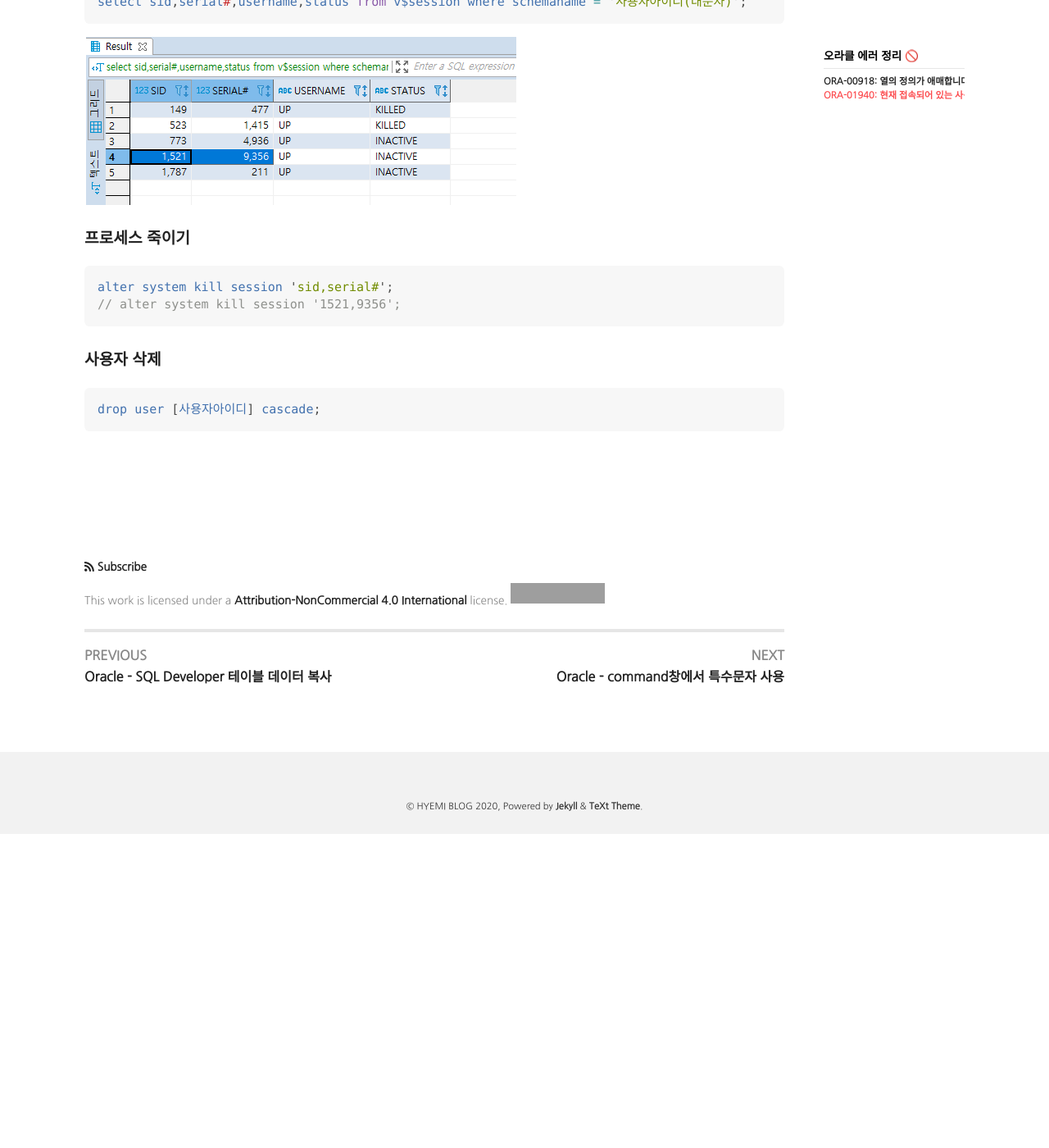
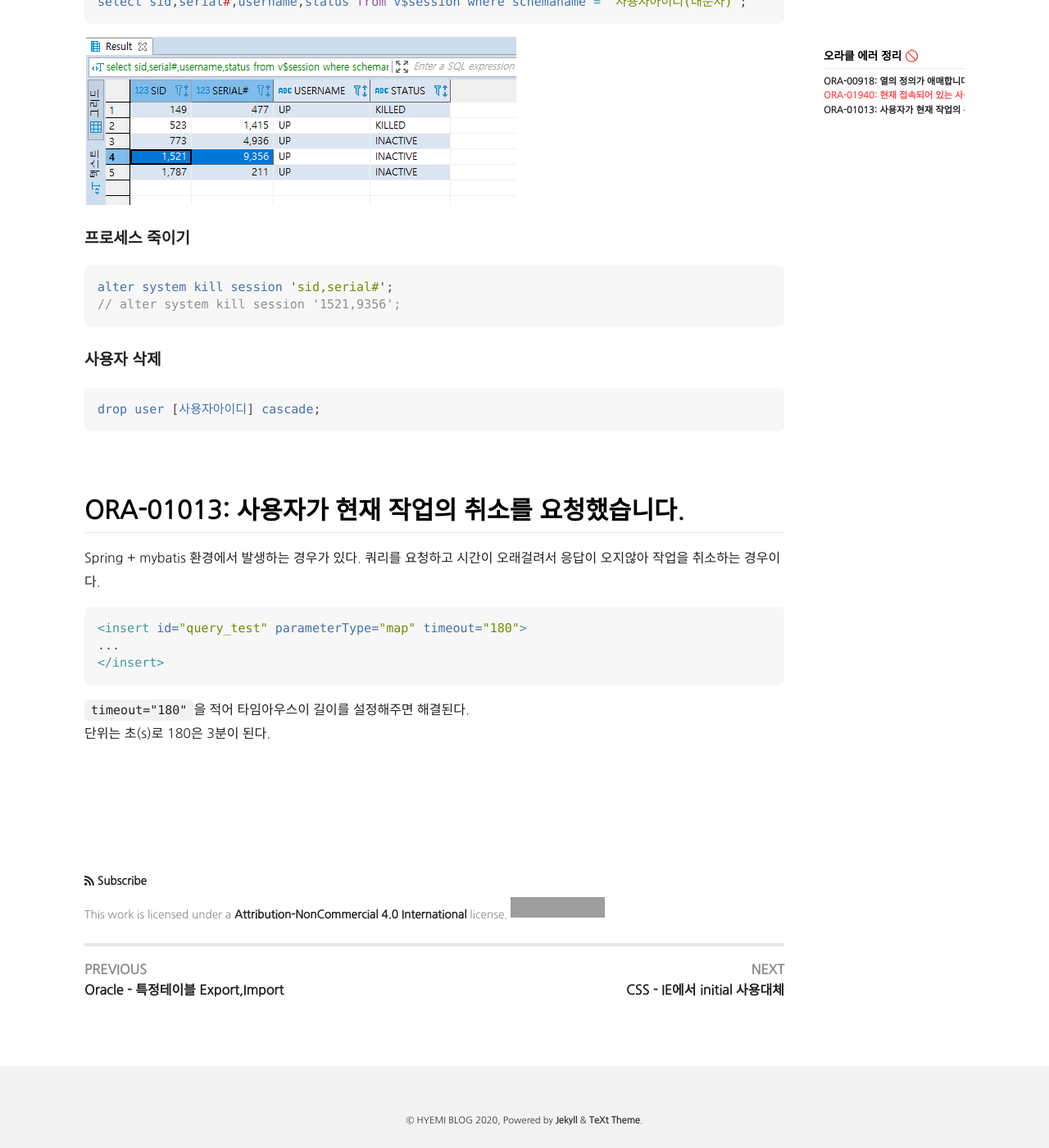
Before and after one commit to hhyemi/hhyemi.github.io, a Jekyll site: the page built from _posts/2020-10-25-oracleerror.md, in a window 1280 px wide and 1400 px high, scrolled down 840 px. Shown: the whole window at 82% size. Built offline with Jekyll 4.4.1, drawn with Linux system fonts in a browser that asks for light colours; nearby versions of some CDN libraries; emoji names are drawn with the system emoji font; comment, search, counter and statistics services are not loaded; before the commit the page ends 1857 px from its top, so only the background shows below that; some of the changed text lies outside the part shown; grey boxes are pictures that could not be loaded.

Commit message:
Update and rename 2020-10-25-10251650.md to 2020-10-25-oracleerror.md

````diff
--- a/_posts/2020-10-25-10251650.md
+++ b/_posts/2020-10-25-oracleerror.md
@@ -2,7 +2,7 @@
 title: Oracle - Error 정리 (ORA-)
 tags: oracle
 key: page-202010251651
-summary : 자주 일어나는 Oracle Error를 정리해보자
+summary : 자주 일어나는 Oracle Error를 정리해보자 + 계속 추가
 aside:
   toc: true
 ---
@@ -17,7 +17,7 @@ aside:
 
 <br/>
 
-## ORA-01940: 현재 접속되어 있는 사용자는 삭제할 수 없습니다
+## ORA-01940: 현재 접속되어 있는 사용자는 삭제할 수 없습니다.
 사용자를 삭제할때 현재 접속중이라 삭제가 안되는 경우 발생 <br/>
 
 #### 사용자확인
@@ -38,5 +38,20 @@ alter system kill session 'sid,serial#';
 drop user [사용자아이디] cascade;
 ```
 
+<br/>
+
+## ORA-01013: 사용자가 현재 작업의 취소를 요청했습니다.
+Spring + mybatis 환경에서 발생하는 경우가 있다.
+쿼리를 요청하고 시간이 오래걸려서 응답이 오지않아 작업을 취소하는 경우이다. <br/>
+
+```xml
+<insert id="query_test" parameterType="map" timeout="180">
+...
+</insert>
+```
+
+```timeout="180"```을 적어 타임아우스이 길이를 설정해주면 해결된다. <br/>
+단위는 초(s)로 180은 3분이 된다.
+
 
 <br/><br/><br/><br/>
````
